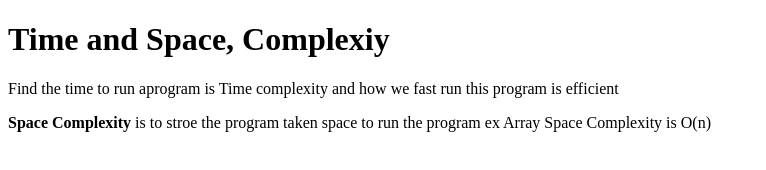
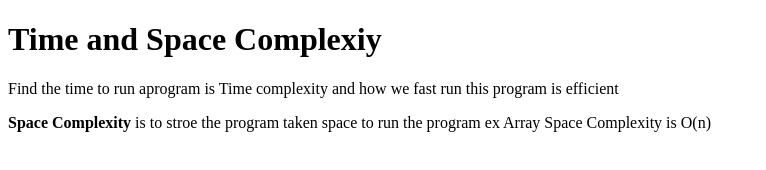
Before and after one commit to acciojob/time-and-space-complexity-pinkeshpritam, a website: page main.html in a window 1280 px wide. Shown: the whole page, without its empty margins (0-766 px from the left). Drawn offline with Linux system fonts and the light colour scheme.

Commit message:
created a submission

```diff
--- a/main.html
+++ b/main.html
@@ -8,7 +8,7 @@
 
 <body>
 	<!-- the entire body must be written by student -->
-	<h1>Time and Space, Complexiy </h1>
+	<h1>Time and Space Complexiy </h1>
 	<p>Find the time to run aprogram is Time complexity and how we fast run this program is efficient </p>
 	<p><b>Space Complexity</b> is to stroe the program taken space to run the program ex Array Space Complexity is O(n)</p>
     <script type="text/javascript" src="./script.js">
```
